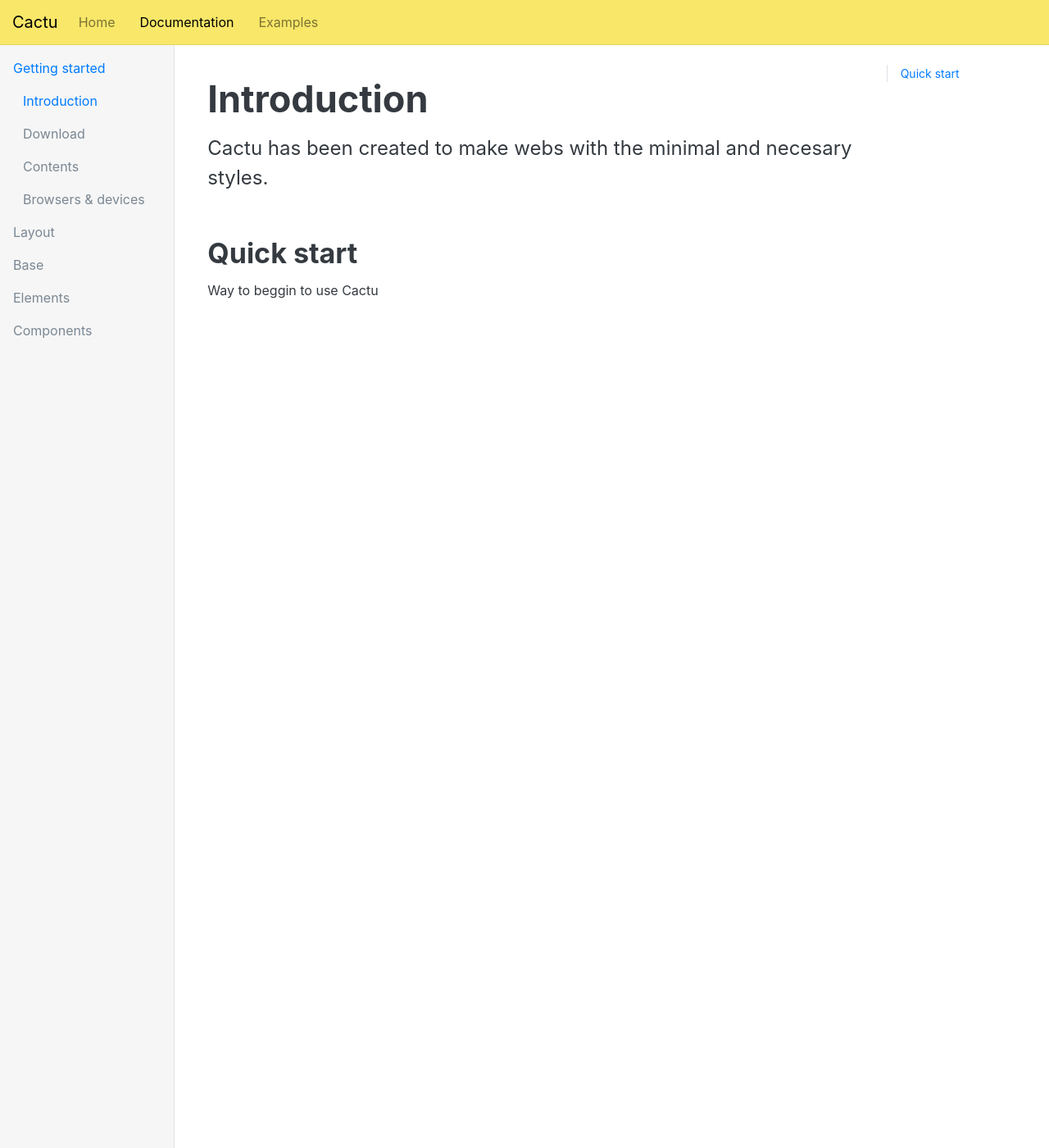
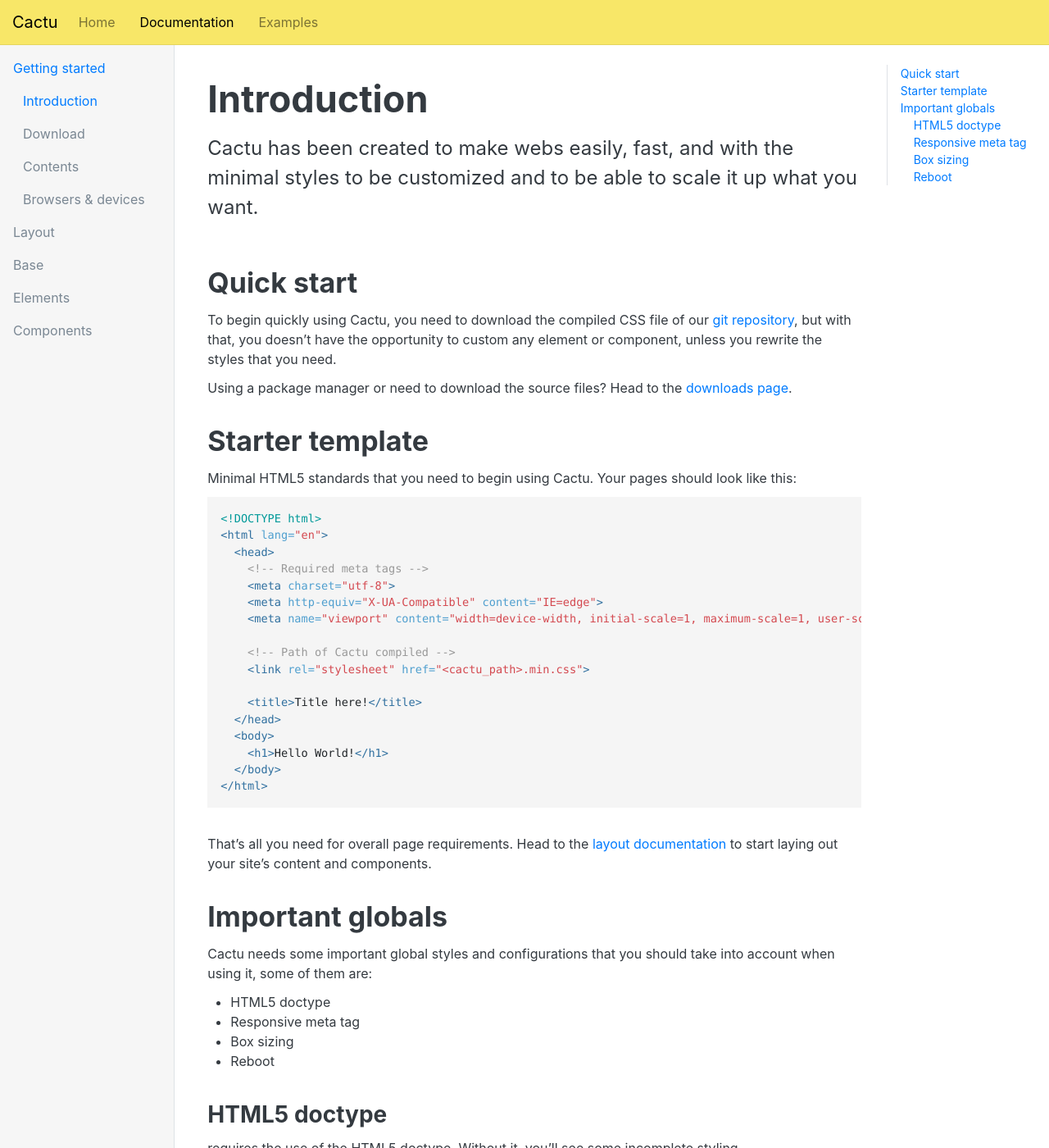
Before and after one commit to mendozagioo/cactu, a Jekyll site: the page built from documentation/getting-started/introduction.md, in a window 1280 px wide and 1400 px high. Shown: the whole window at 82% size. Built offline with Jekyll 4.4.1, drawn with Linux system fonts in a browser that asks for light colours; the table of contents is made by our own code; some of the changed text lies outside the part shown.

Commit message:
Adding more documentation

```diff
--- a/documentation/getting-started/introduction.md
+++ b/documentation/getting-started/introduction.md
@@ -1,7 +1,7 @@
 ---
 layout: documentation
 title: Introduction
-description: Cactu has been created to make webs with the minimal and necesary styles.
+description: Cactu has been created to make webs easily, fast, and with the minimal styles to be customized and to be able to scale it up what you want.
 group: getting-started
 redirect_from:
   - /documentation/
@@ -11,4 +11,79 @@ toc: true
 
 ## Quick start
 
-Way to beggin to use Cactu
+To begin quickly using Cactu, you need to download the compiled CSS file of our [git repository](https://github.com/mendozagioo/cactu/tree/master/css), but with that, you doesn't have the opportunity to custom any element or component, unless you rewrite the styles that you need.
+
+Using a package manager or need to download the source files? Head to the [downloads page]({{ site.baseurl }}/documentation/getting-started/download/).
+
+
+## Starter template
+
+Minimal HTML5 standards that you need to begin using Cactu. Your pages should look like this:
+
+{% highlight html %}
+<!DOCTYPE html>
+<html lang="en">
+  <head>
+    <!-- Required meta tags -->
+    <meta charset="utf-8">
+    <meta http-equiv="X-UA-Compatible" content="IE=edge">
+    <meta name="viewport" content="width=device-width, initial-scale=1, maximum-scale=1, user-scalable=no, shrink-to-fit=no">
+
+    <!-- Path of Cactu compiled -->
+    <link rel="stylesheet" href="<cactu_path>.min.css">
+
+    <title>Title here!</title>
+  </head>
+  <body>
+    <h1>Hello World!</h1>
+  </body>
+</html>
+{% endhighlight %}
+
+That’s all you need for overall page requirements. Head to the [layout documentation]({{ site.baseurl }}/documentation/layout/overview/) to start laying out your site’s content and components.
+
+
+## Important globals
+
+Cactu needs some important global styles and configurations that you should take into account when using it, some of them are:
+* HTML5 doctype
+* Responsive meta tag
+* Box sizing
+* Reboot
+
+
+### HTML5 doctype
+
+requires the use of the HTML5 doctype. Without it, you’ll see some incomplete styling
+
+{% highlight html %}
+<!DOCTYPE html>
+<html lang="en">
+  ...
+</html>
+{% endhighlight %}
+
+
+### Responsive meta tag
+
+Cactu is developed mobile first, a strategy in which we optimize code for mobile devices first and then scale up components as necessary using CSS media queries. To ensure proper rendering and touch zooming for all devices, **add the responsive viewport meta tag** to your `<head>`.
+
+{% highlight html %}
+<meta name="viewport" content="width=device-width, initial-scale=1, maximum-scale=1, user-scalable=no, shrink-to-fit=no">
+{% endhighlight %}
+
+
+### Box sizing
+
+For more straightforward sizing in CSS, we use the global `box-sizing` with value `border-box`. This ensures `padding` does not affect the final computed width of an element, but it can cause problems with some third party software like Google Maps and Google Custom Search Engine.
+
+{% highlight css %}
+*, ::after, ::before {
+  box-sizing: border-box;
+}
+{% endhighlight %}
+
+
+### Reboot
+
+For improved cross-browser rendering, we use mostly [Bootstap's reboot]({{ site.baseurl }}/documentation/base/reboot/) to correct inconsistencies across browsers and devices while providing slightly more opinionated resets to common HTML elements.
```
Also changed, not shown: documentation/getting-started/browsers-devices.md (added, +38 -0 lines), documentation/getting-started/contents.md (added, +97 -0 lines), documentation/getting-started/download.md (added, +50 -0 lines), documentation/layout/grid.md (added, +154 -0 lines), documentation/layout/overview.md (added, +90 -0 lines).
